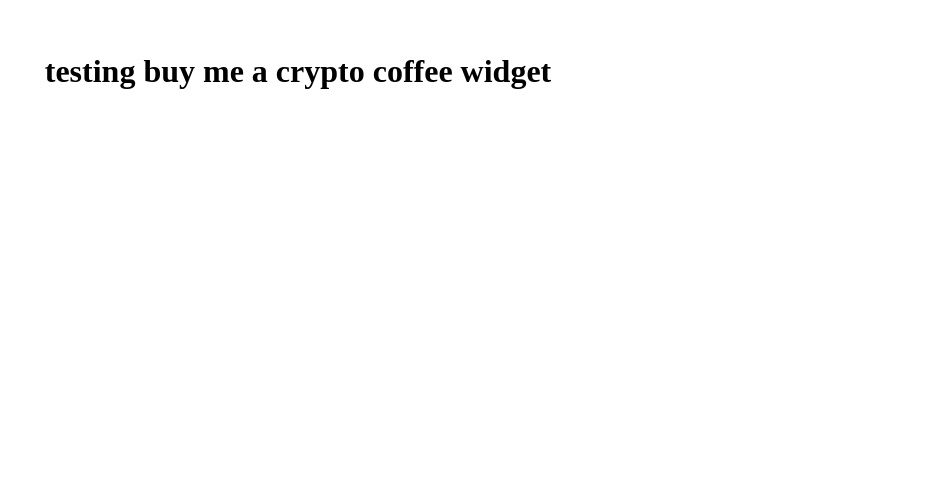
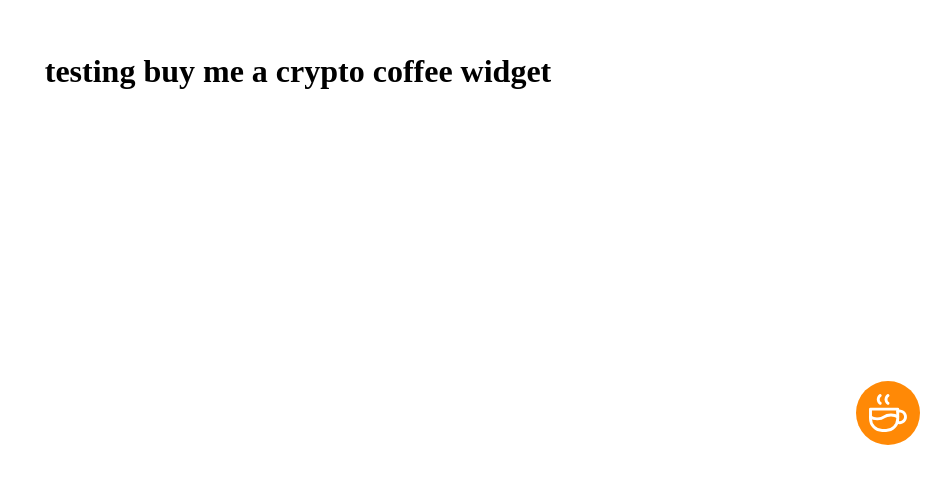
Before and after one commit to shindeajinkya/cryptocoffeewidgetscript, a plain HTML site: page index.html in a window 1280 px wide. Shown: the part 337-816 px from the top of the page, without its empty margins (342-1280 px from the left). Drawn offline with Linux system fonts and the light colour scheme.

Commit message:
updated script

```diff
--- a/index.html
+++ b/index.html
@@ -10,6 +10,6 @@
     <div style="display: flex; align-items: center; justify-content: center; height: 100vh;">
         <h1>testing buy me a crypto coffee widget</h1>
     </div>
-    <script src="script.js" data-name="crypto-coffee-widget" data-color='#FF8906' data-position="right" data-x_margin="18" data-y_margin="18"></script>
+    <script src="https://cdn.jsdelivr.net/gh/shindeajinkya/cryptocoffeewidgetscript/widgetscript.min.js" data-name="crypto-coffee-widget" data-color='#FF8906' data-position="right" data-x_margin="18" data-y_margin="18"></script>
 </body>
 </html>
```
